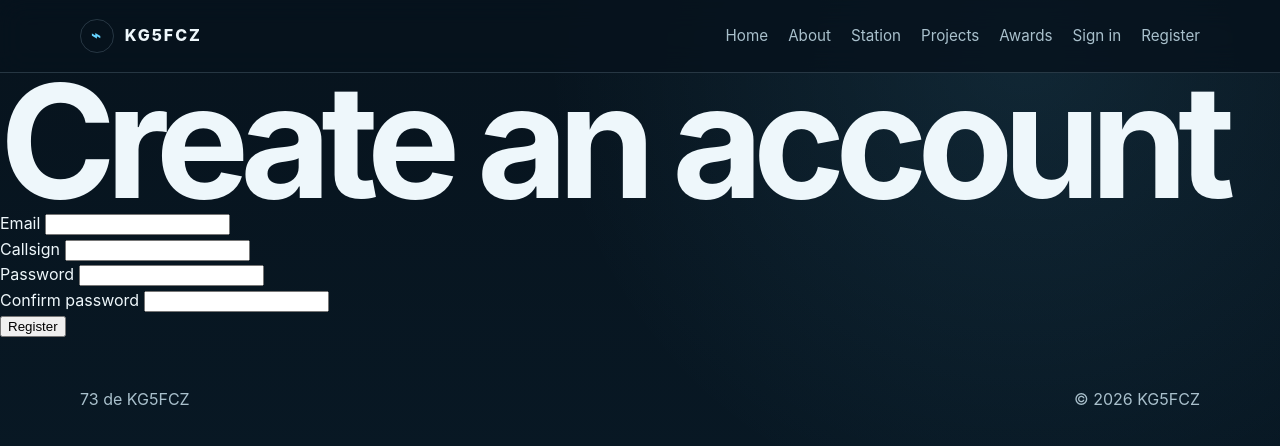
After one commit to flydthbrbr/kg5fcz-web, a Flask app: page /register in a window 1280 px wide. The commit adds this page. Shown: the top 446 px of the page. Run offline with Flask 3, Linux system fonts and the light colour scheme.

Commit message:
complete user authentication workflow

```diff
--- a/app/extensions.py
+++ b/app/extensions.py
@@ -1,8 +1,9 @@
 from flask_login import LoginManager
 from flask_migrate import Migrate
 from flask_sqlalchemy import SQLAlchemy
-
+from flask_wtf import CSRFProtect
 
 db = SQLAlchemy()
 migrate = Migrate()
 login_manager = LoginManager()
+csrf = CSRFProtect()
--- /dev/null
+++ b/app/forms/__init__.py
@@ -0,0 +1,3 @@
+from app.forms.auth import LoginForm, RegistrationForm
+
+__all__ = ["LoginForm", "RegistrationForm"]
--- /dev/null
+++ b/app/forms/auth.py
@@ -0,0 +1,70 @@
+from flask_wtf import FlaskForm
+from wtforms import BooleanField, PasswordField, StringField, SubmitField
+from wtforms.validators import DataRequired, Email, EqualTo, Length, Regexp
+
+
+class RegistrationForm(FlaskForm):
+    email = StringField(
+        "Email",
+        validators=[
+            DataRequired(),
+            Email(),
+            Length(max=255),
+        ],
+    )
+
+    callsign = StringField(
+        "Callsign",
+        validators=[
+            DataRequired(),
+            Length(min=3, max=20),
+            Regexp(
+                r"^[A-Za-z0-9/]+$",
+                message="Callsign may contain only letters, numbers, and /.",
+            ),
+        ],
+    )
+
+    password = PasswordField(
+        "Password",
+        validators=[
+            DataRequired(),
+            Length(
+                min=12,
+                message="Password must be at least 12 characters.",
+            ),
+        ],
+    )
+
+    password_confirm = PasswordField(
+        "Confirm password",
+        validators=[
+            DataRequired(),
+            EqualTo(
+                "password",
+                message="Passwords must match.",
+            ),
+        ],
+    )
+
+    submit = SubmitField("Register")
+
+class LoginForm(FlaskForm):
+    identity = StringField(
+        "Email or callsign",
+        validators=[
+            DataRequired(),
+            Length(max=255),
+        ],
+    )
+
+    password = PasswordField(
+        "Password",
+        validators=[
+            DataRequired(),
+        ],
+    )
+
+    remember_me = BooleanField("Remember me")
+
+    submit = SubmitField("Sign in")
--- /dev/null
+++ b/app/routes/auth.py
@@ -0,0 +1,180 @@
+from urllib.parse import urljoin, urlparse
+
+from flask import (
+    Blueprint,
+    flash,
+    redirect,
+    render_template,
+    request,
+    url_for,
+)
+from flask_login import (
+    current_user,
+    login_required,
+    login_user,
+    logout_user,
+)
+from sqlalchemy import func, or_
+from sqlalchemy.exc import IntegrityError
+
+from app.extensions import db
+from app.forms import LoginForm, RegistrationForm
+from app.models import User
+
+
+auth = Blueprint("auth", __name__)
+
+
+def is_safe_redirect_target(target: str | None) -> bool:
+    """Return True only when the redirect remains on this website."""
+
+    if not target:
+        return False
+
+    host_url = urlparse(request.host_url)
+    redirect_url = urlparse(urljoin(request.host_url, target))
+
+    return (
+        redirect_url.scheme in {"http", "https"}
+        and host_url.netloc == redirect_url.netloc
+    )
+
+
+@auth.route("/register", methods=["GET", "POST"])
+def register():
+    """Register a new user account."""
+
+    if current_user.is_authenticated:
+        return redirect(url_for("auth.account"))
+
+    form = RegistrationForm()
+
+    if form.validate_on_submit():
+        normalized_email = form.email.data.strip().lower()
+        normalized_callsign = form.callsign.data.strip().upper()
+
+        existing_email = db.session.scalar(
+            db.select(User).where(
+                func.lower(User.email) == normalized_email
+            )
+        )
+
+        if existing_email is not None:
+            form.email.errors.append(
+                "An account already uses that email address."
+            )
+
+        existing_callsign = db.session.scalar(
+            db.select(User).where(
+                func.upper(User.callsign) == normalized_callsign
+            )
+        )
+
+        if existing_callsign is not None:
+            form.callsign.errors.append(
+                "An account already uses that callsign."
+            )
+
+        if not form.email.errors and not form.callsign.errors:
+            user = User(
+                email=normalized_email,
+                callsign=normalized_callsign,
+            )
+            user.set_password(form.password.data)
+
+            db.session.add(user)
+
+            try:
+                db.session.commit()
+            except IntegrityError:
+                db.session.rollback()
+                flash(
+                    "That email address or callsign is already registered.",
+                    "error",
+                )
+            else:
+                flash(
+                    "Registration successful. You can now sign in.",
+                    "success",
+                )
+                return redirect(url_for("auth.login"))
+
+    return render_template("auth/register.html", form=form)
+
+
+@auth.route("/login", methods=["GET", "POST"])
+def login():
+    """Authenticate an existing user."""
+
+    if current_user.is_authenticated:
+        return redirect(url_for("auth.account"))
+
+    form = LoginForm()
+
+    if form.validate_on_submit():
+        identity = form.identity.data.strip()
+
+        user = db.session.scalar(
+            db.select(User).where(
+                or_(
+                    func.lower(User.email) == identity.lower(),
+                    func.upper(User.callsign) == identity.upper(),
+                )
+            )
+        )
+
+        if user is None or not user.check_password(form.password.data):
+            flash("Invalid email, callsign, or password.", "error")
+            return render_template("auth/login.html", form=form)
+
+        if not user.is_active:
+            flash("This account is disabled.", "error")
+            return render_template("auth/login.html", form=form)
+
+        login_user(user, remember=form.remember_me.data)
+
+        next_page = request.args.get("next")
+
+        if is_safe_redirect_target(next_page):
+            return redirect(next_page)
+
+        return redirect(url_for("auth.account"))
+
+    return render_template("auth/login.html", form=form)
+
+
+@auth.post("/logout")
+@login_required
+def logout():
+    """End the authenticated user's session."""
+
+    logout_user()
+    flash("You have been signed out.", "success")
+    return redirect(url_for("main.index"))
+
+
+@auth.get("/account")
+@login_required
+def account():
+    """Display the authenticated user's account."""
+
+    return render_template("auth/account.html")
+
+
+@auth.get("/auth/check")
+def auth_check():
+    """Return the current authentication state."""
+
+    if not current_user.is_authenticated:
+        return {
+            "authenticated": False,
+        }, 401
+
+    return {
+        "authenticated": True,
+        "user": {
+            "id": current_user.id,
+            "email": current_user.email,
+            "callsign": current_user.callsign,
+        },
+    }, 200
--- a/app/static/css/styles.css
+++ b/app/static/css/styles.css
@@ -416,3 +416,18 @@ h3 {
     padding: 5rem 0 3rem;
   }
 }
+
+
+.nav-form {
+  display: inline-flex;
+  margin: 0;
+}
+
+.nav-form button {
+  padding: 0;
+  border: 0;
+  background: transparent;
+  color: inherit;
+  font: inherit;
+  cursor: pointer;
+}
--- /dev/null
+++ b/app/templates/auth/register.html
@@ -0,0 +1,56 @@
+{% extends "base.html" %}
+
+{% block title %}Register | KG5FCZ{% endblock %}
+
+{% block content %}
+<section>
+    <h1>Create an account</h1>
+
+    <form method="post" novalidate>
+        {{ form.hidden_tag() }}
+
+        <div>
+            {{ form.email.label }}
+            {{ form.email(autocomplete="email") }}
+
+            {% for error in form.email.errors %}
+                <p class="form-error">{{ error }}</p>
+            {% endfor %}
+        </div>
+
+        <div>
+            {{ form.callsign.label }}
+            {{ form.callsign(
+                autocomplete="username",
+                autocapitalize="characters"
+            ) }}
+
+            {% for error in form.callsign.errors %}
+                <p class="form-error">{{ error }}</p>
+            {% endfor %}
+        </div>
+
+        <div>
+            {{ form.password.label }}
+            {{ form.password(autocomplete="new-password") }}
+
+            {% for error in form.password.errors %}
+                <p class="form-error">{{ error }}</p>
+            {% endfor %}
+        </div>
+
+        <div>
+            {{ form.password_confirm.label }}
+            {{ form.password_confirm(autocomplete="new-password") }}
+
+            {% for error in form.password_confirm.errors %}
+                <p class="form-error">{{ error }}</p>
+            {% endfor %}
+        </div>
+
+        <div>
+            {{ form.submit() }}
+        </div>
+    </form>
+</section>
+{% endblock %}
--- a/app/templates/base.html
+++ b/app/templates/base.html
@@ -38,11 +38,45 @@
         <a href="{{ url_for('main.station') }}">Station</a>
         <a href="{{ url_for('main.projects') }}">Projects</a>
         <a href="{{ url_for('main.index') }}#awards">Awards</a>
+
+        {% if current_user.is_authenticated %}
+            <a href="{{ url_for('auth.account') }}">
+                {{ current_user.callsign }}
+            </a>
+
+            <form
+                method="post"
+                action="{{ url_for('auth.logout') }}"
+                class="nav-form"
+            >
+                <input
+                    type="hidden"
+                    name="csrf_token"
+                    value="{{ csrf_token() }}"
+                >
+                <button type="submit">Sign out</button>
+            </form>
+        {% else %}
+            <a href="{{ url_for('auth.login') }}">Sign in</a>
+            <a href="{{ url_for('auth.register') }}">Register</a>
+        {% endif %}
     </div>
         </nav>
     </header>
 
     <main id="main">
+        {% with messages = get_flashed_messages(with_categories=true) %}
+ 	   {% if messages %}
+       	 <div class="flash-messages">
+        	    {% for category, message in messages %}
+              	  <p class="flash flash-{{ category }}">
+               	     {{ message }}
+             	   </p>
+           	 {% endfor %}
+      	  </div>
+  	  {% endif %}
+	{% endwith %}
+
         {% block content %}{% endblock %}
     </main>
 
```
Also changed, not shown: app/__init__.py (+17 -2 lines), app/templates/auth/account.html (added, +24 -0 lines), app/templates/auth/login.html (added, +50 -0 lines), requirements.txt (+17 -0 lines), tests/conftest.py (added, +29 -0 lines), tests/test_auth.py (added, +153 -0 lines). Lines whose indentation alone changed are shown as unchanged.
